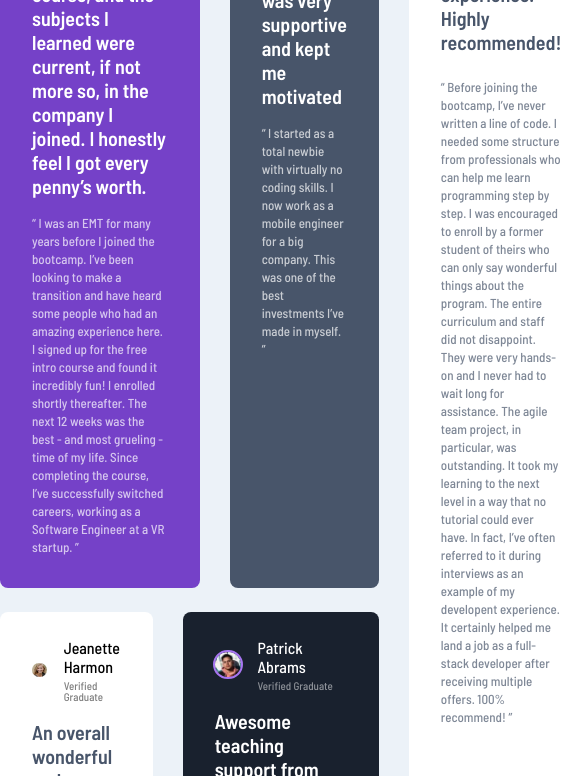
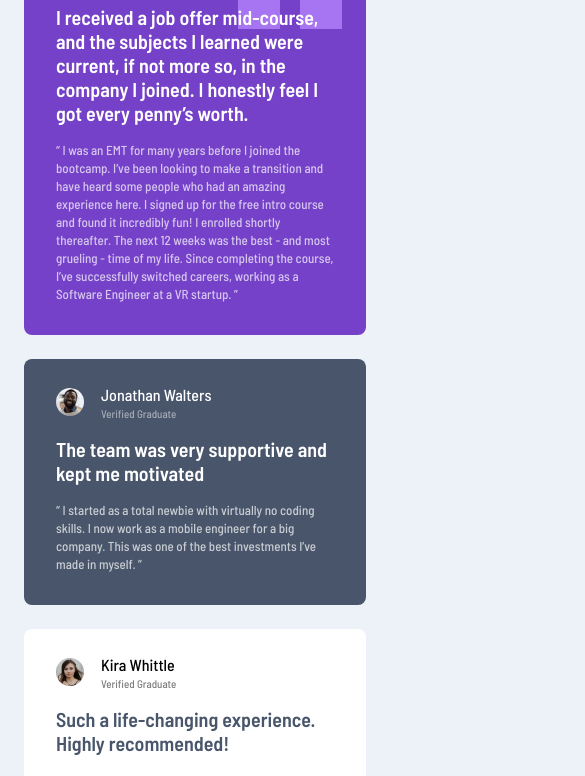
Before and after one commit to iuliancarnaru/FM-testimonial-grid-section, a plain HTML site: page index.html in a window 390 px wide. Shown: the part 144-920 px from the top of the page, 585 px wide, since content can reach past the window. Drawn offline with Linux system fonts and the light colour scheme.

Commit message:
update grid layout to be responsive

```diff
--- a/index.html
+++ b/index.html
@@ -22,7 +22,7 @@
   </head>
   <body>
     <main class="wrapper">
-      <section class="card1">
+      <div class="card1">
         <div class="header">
           <div class="image">
             <img src="./images/image-daniel.jpg" alt="Daniel" />
@@ -48,7 +48,7 @@
             as a Software Engineer at a VR startup. ”
           </p>
         </div>
-      </section>
+      </div>
       <div class="card2">
         <div class="header">
           <div class="image">
--- a/styles.css
+++ b/styles.css
@@ -42,10 +42,11 @@
 .wrapper {
   max-width: 111rem;
   display: grid;
-  grid-template-columns: repeat(4, 1fr);
-  grid-template-rows: repeat(2, minmax(150px, min-content));
+  grid-template-columns: repeat(4, minmax(25.5rem, 1fr));
+  /* grid-template-rows: repeat(2, minmax(10rem, 1fr)); */
   row-gap: 2.4rem;
   column-gap: 3rem;
+  justify-content: flex-start;
 }
 
 :is(.card1, .card2) {
@@ -84,7 +85,7 @@
 }
 
 .card3 {
-  grid-row: 1 / -1;
+  grid-row: 1 / 3;
   grid-column: 4 / -1;
   background-color: var(--white);
 }
@@ -100,6 +101,76 @@
   grid-column: 2 /4;
   background-color: var(--very-dark-blackish-blue);
   color: var(--white);
+}
+
+@media screen and (max-width: 1110px) {
+  .wrapper {
+    grid-template-columns: repeat(3, minmax(25.5rem, 1fr));
+    /* grid-template-rows: repeat(3, minmax(10rem, 1fr)); */
+  }
+
+  .card1 {
+    grid-row: 1 / 2;
+    grid-column: 1/ 3;
+  }
+
+  .card2 {
+    grid-row: 1 / 2;
+    grid-column: 3 /4;
+  }
+
+  .card3 {
+    grid-row: 2 / 3;
+    grid-column: 1 / 4;
+  }
+
+  .card4 {
+    grid-row: 3 / 4;
+    grid-column: 1 / 2;
+  }
+
+  .card5 {
+    grid-row: 3 / 4;
+    grid-column: 2 /4;
+  }
+}
+
+@media screen and (max-width: 825px) {
+  .wrapper {
+    padding: 7.1rem 2.4rem;
+    grid-template-columns: repeat(2, minmax(min-content, 1fr));
+    /* grid-template-rows: repeat(5, minmax(max-content, 1fr)); */
+    column-gap: 0;
+  }
+
+  .card1 {
+    grid-row: 1 / 2;
+    grid-column: 1/ 3;
+  }
+
+  .card1::before {
+    right: 2.4rem;
+  }
+
+  .card2 {
+    grid-row: 2 / 3;
+    grid-column: 1 /3;
+  }
+
+  .card3 {
+    grid-row: 3 / 4;
+    grid-column: 1 / 4;
+  }
+
+  .card4 {
+    grid-row: 5 / 6;
+    grid-column: 1 /3;
+  }
+
+  .card5 {
+    grid-row: 4 / 5;
+    grid-column: 1 / 3;
+  }
 }
 
 .header {
```
